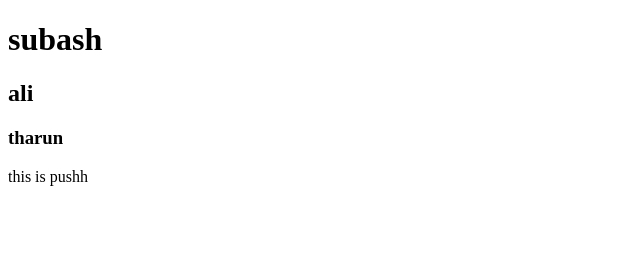
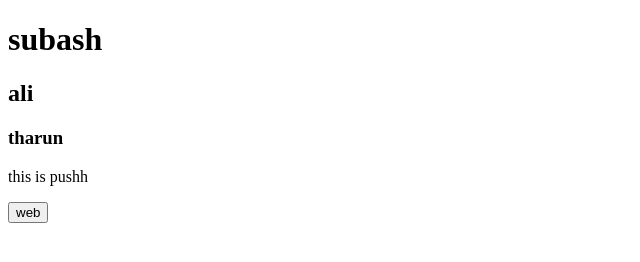
Before and after one commit to ALIKHAN-7/demoTest, a plain HTML site: page index.html in a window 1280 px wide. Shown: the whole page, without its empty margins (0-640 px from the left). Drawn offline with Linux system fonts and the light colour scheme.

Commit message:
btnChanges

```diff
--- a/index.html
+++ b/index.html
@@ -10,5 +10,6 @@
     <h2>ali</h2>
     <h3>tharun</h3>
     <p>this is pushh</p>
+    <button>web</button>
 </body>
 </html>
```
